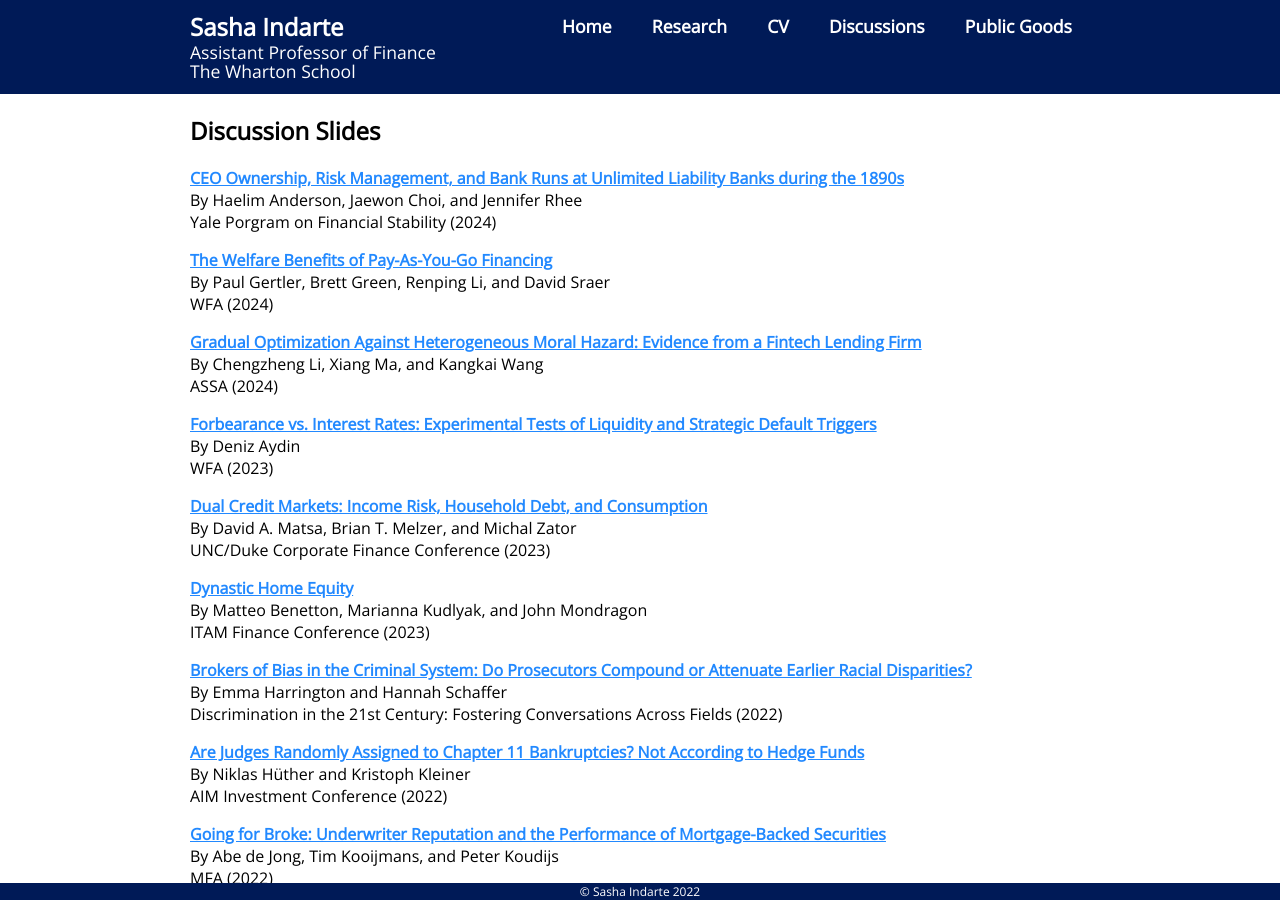
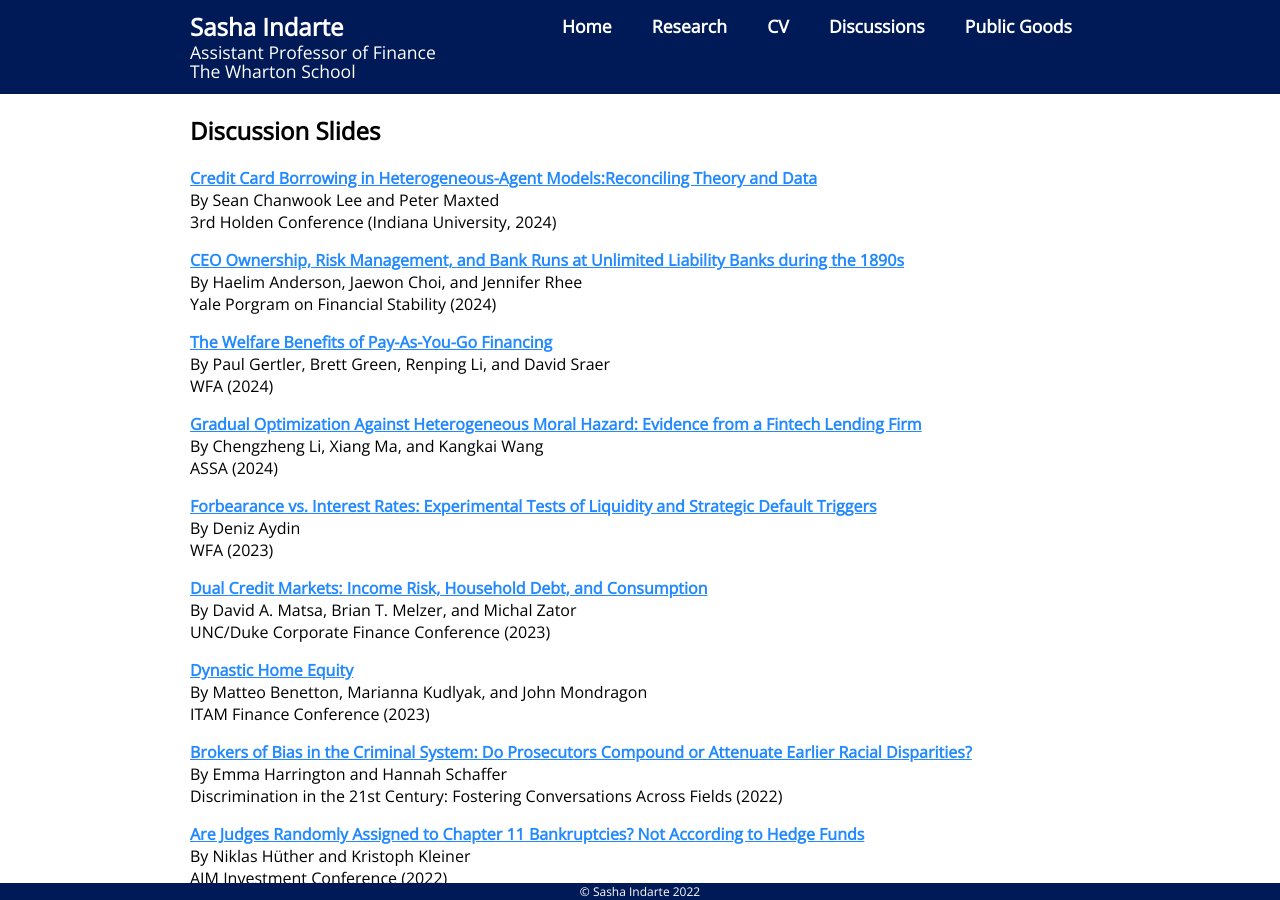
Before and after one commit to sashaindarte/sashaindarte.github.io, a Jekyll site: the page built from discussions/index.html, in a window 1280 px wide and 900 px high. Built offline with Jekyll 4.4.1, drawn with Linux system fonts in a browser that asks for light colours.

Commit message:
added lee maxted discussion

```diff
--- a/discussions/index.html
+++ b/discussions/index.html
@@ -8,6 +8,14 @@ title: Sasha Indarte - Discussions
 		<!-- Replication Resources  (use <br> in between)-->
 
     		<h2>Discussion Slides</h2>
+
+		<p> <a href = "https://sashaindarte.github.io/discussions/indarte_discussion_borrowing_HA_models.pdf">
+			<u>Credit Card Borrowing in Heterogeneous-Agent Models:Reconciling Theory and Data</u></a>
+			<br>
+			By Sean Chanwook Lee and Peter Maxted
+			<br>
+			3rd Holden Conference (Indiana University, 2024)
+		</p>
 
 		<p> <a href = "https://sashaindarte.github.io/discussions/indarte_discussion_bank_risk.pdf">
 			<u>CEO Ownership, Risk Management, and Bank Runs at Unlimited Liability Banks during the 1890s</u></a>
```
